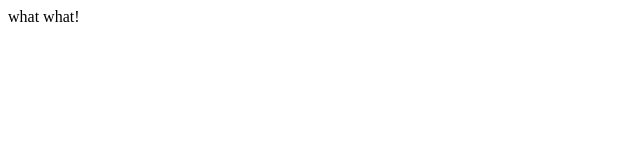
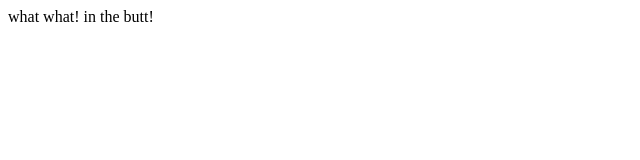
Before and after one commit to ilmareofthemaiar/myfirstrepository, a plain HTML site: page index.html in a window 1280 px wide. Shown: the full height of the page, 0-640 px from the left. Drawn offline with Linux system fonts and the light colour scheme.

Commit message:
added in the butt to what what

```diff
--- a/index.html
+++ b/index.html
@@ -9,7 +9,7 @@
 
 	<body>
 
-		what what!
+		what what! in the butt!
 
 	</body>
 
```
